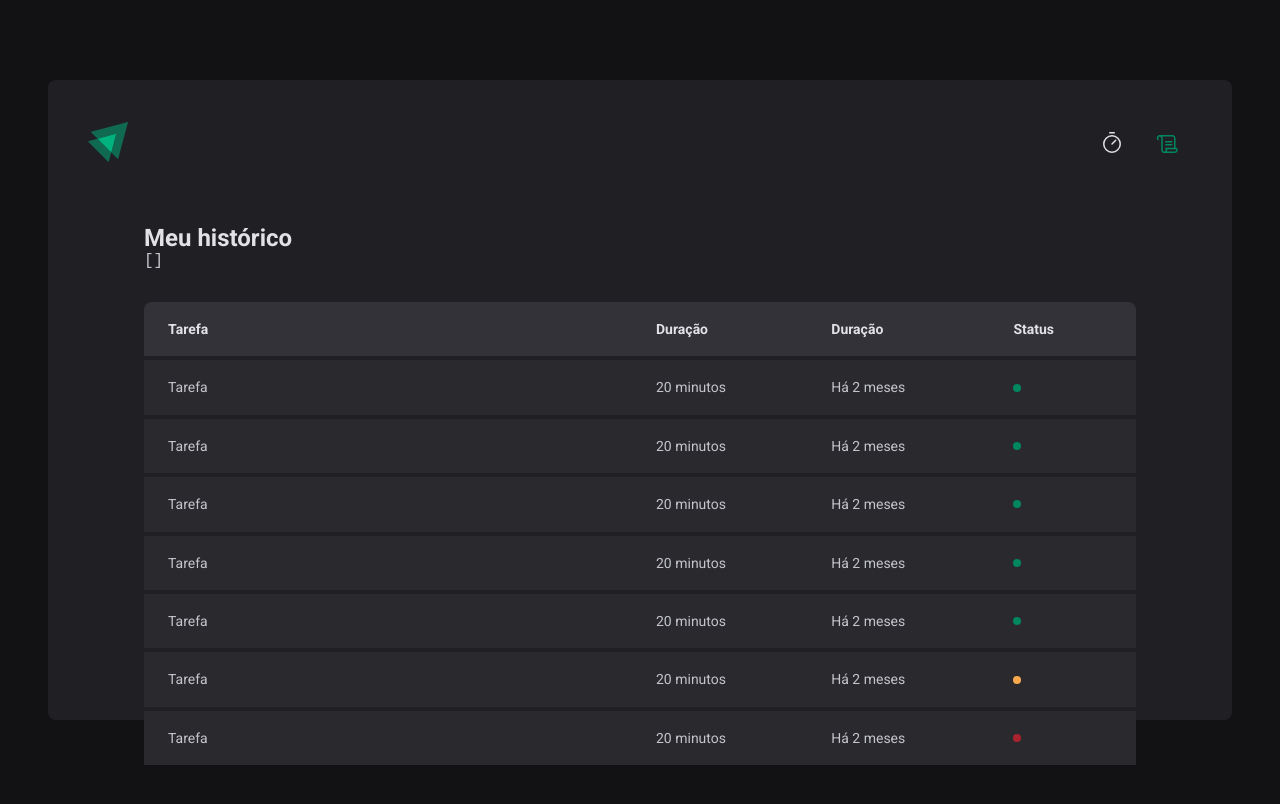
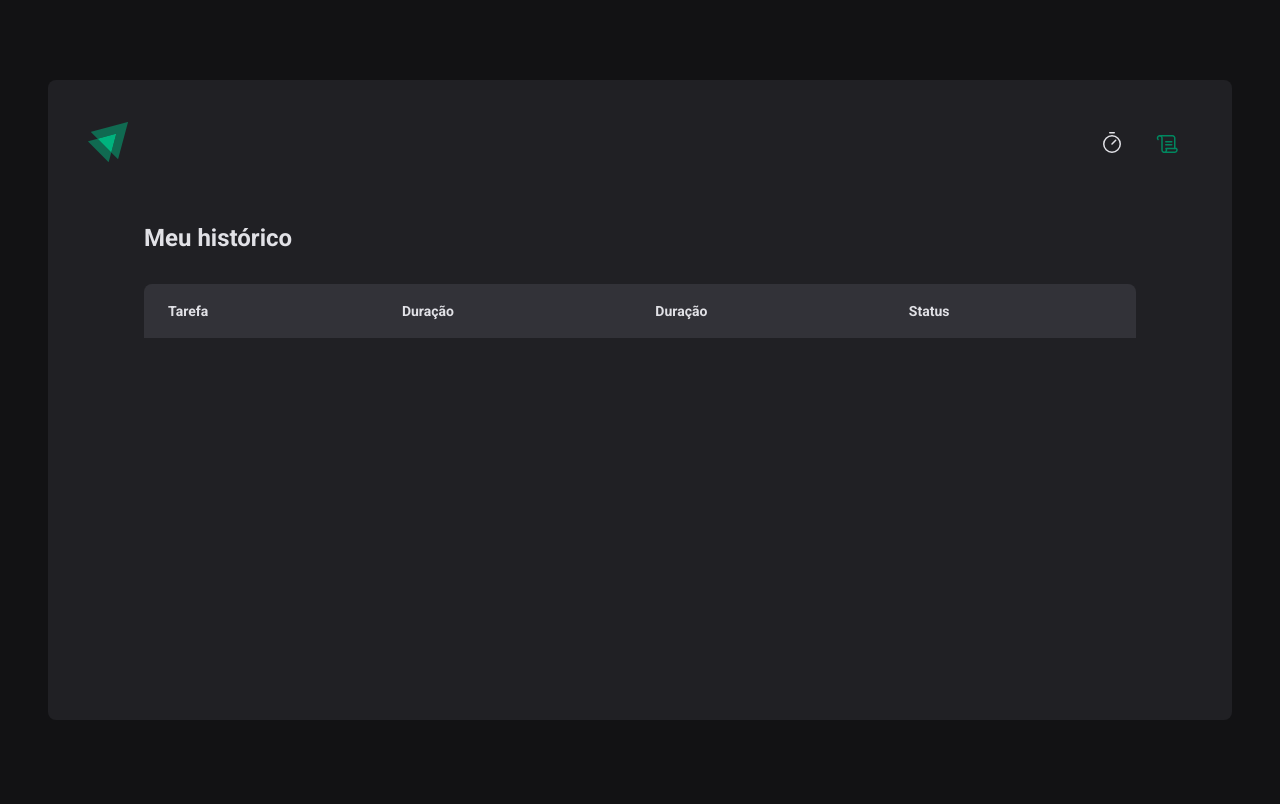
Before and after one commit to karinacomk/02-ignite-timer, a React (Vite) app: page /history in a window 1280 px wide. Shown: the top 804 px of the page. Built offline with nearby package versions, Linux system fonts and the light colour scheme.

Commit message:
listagem do histórico-n

```diff
--- a/src/pages/History/index.tsx
+++ b/src/pages/History/index.tsx
@@ -9,7 +9,7 @@
     <HistoryContainer>
       <h1>Meu histórico</h1>
 
-      <pre>{JSON.stringify(cycles, null, 2)}</pre>
+      {/* <pre>{JSON.stringify(cycles, null, 2)}</pre> */}
 
       <HistoryList>
         <table>
@@ -22,62 +22,26 @@
             </tr>
           </thead>
           <tbody>
-            <tr>
-              <td>Tarefa</td>
-              <td>20 minutos</td>
-              <td>Há 2 meses</td>
-              <td>
-                <Status statuscolor="green">Concluído</Status>
-              </td>
-            </tr>
-            <tr>
-              <td>Tarefa</td>
-              <td>20 minutos</td>
-              <td>Há 2 meses</td>
-              <td>
-                <Status statuscolor="green">Concluído</Status>
-              </td>
-            </tr>
-            <tr>
-              <td>Tarefa</td>
-              <td>20 minutos</td>
-              <td>Há 2 meses</td>
-              <td>
-                <Status statuscolor="green">Concluído</Status>
-              </td>
-            </tr>
-            <tr>
-              <td>Tarefa</td>
-              <td>20 minutos</td>
-              <td>Há 2 meses</td>
-              <td>
-                <Status statuscolor="green">Concluído</Status>
-              </td>
-            </tr>
-            <tr>
-              <td>Tarefa</td>
-              <td>20 minutos</td>
-              <td>Há 2 meses</td>
-              <td>
-                <Status statuscolor="green">Concluído</Status>
-              </td>
-            </tr>
-            <tr>
-              <td>Tarefa</td>
-              <td>20 minutos</td>
-              <td>Há 2 meses</td>
-              <td>
-                <Status statuscolor="yellow">Em andamento</Status>
-              </td>
-            </tr>
-            <tr>
-              <td>Tarefa</td>
-              <td>20 minutos</td>
-              <td>Há 2 meses</td>
-              <td>
-                <Status statuscolor="red">Interrompido</Status>
-              </td>
-            </tr>
+            {cycles.map((cycle) => {
+              return (
+                <tr key={cycle.id}>
+                  <td>{cycle.task}</td>
+                  <td>{cycle.minutesAmount} minutos</td>
+                  <td>{cycle.startDate.toISOString()}</td>
+                  <td>
+                    {cycle.finishedDate && (
+                      <Status statusColor="green">Concluído</Status>
+                    )}
+                    {cycle.interruptedDate && (
+                      <Status statusColor="red">Interrompido</Status>
+                    )}
+                    {!cycle.finishedDate && !cycle.interruptedDate && (
+                      <Status statusColor="yellow">Em andamento</Status>
+                    )}
+                  </td>
+                </tr>
+              )
+            })}
           </tbody>
         </table>
       </HistoryList>
--- a/src/pages/History/styles.ts
+++ b/src/pages/History/styles.ts
@@ -71,19 +71,33 @@
 }
 
 // export const Status = styled.span<StatusProps>`
-export const Status = styled.span.withConfig({
-  shouldForwardProp: (prop) => prop === 'statuscolor',
-})<StatusProps>`
-  // para receber uma propriedade usa generics do typescript
+// para receber uma propriedade usa generics do typescript
+// before é a bolinha
+export const Status = styled.span<StatusProps>`
   display: flex;
   align-items: center;
   gap: 0.5rem;
+
   &::before {
-    // before é a bolinha
     content: '';
     width: 0.5rem;
     height: 0.5rem;
     border-radius: 9999px;
-    background: ${(props) => props.theme[STATUS_COLORS[props.statuscolor]]};
+    background: ${(props) => props.theme[STATUS_COLORS[props.statusColor]]};
   }
 `
+
+// export const Status = styled.span.withConfig({
+//   shouldForwardProp: (prop) => prop === 'statuscolor',
+// })<StatusProps>`
+//   display: flex;
+//   align-items: center;
+//   gap: 0.5rem;
+//   &::before {
+//     content: '';
+//     width: 0.5rem;
+//     height: 0.5rem;
+//     border-radius: 9999px;
+//     background: ${(props) => props.theme[STATUS_COLORS[props.statuscolor]]};
+//   }
+// `
```
Also changed, not shown: 1 other file (tests, documents, lock files or other folders).
